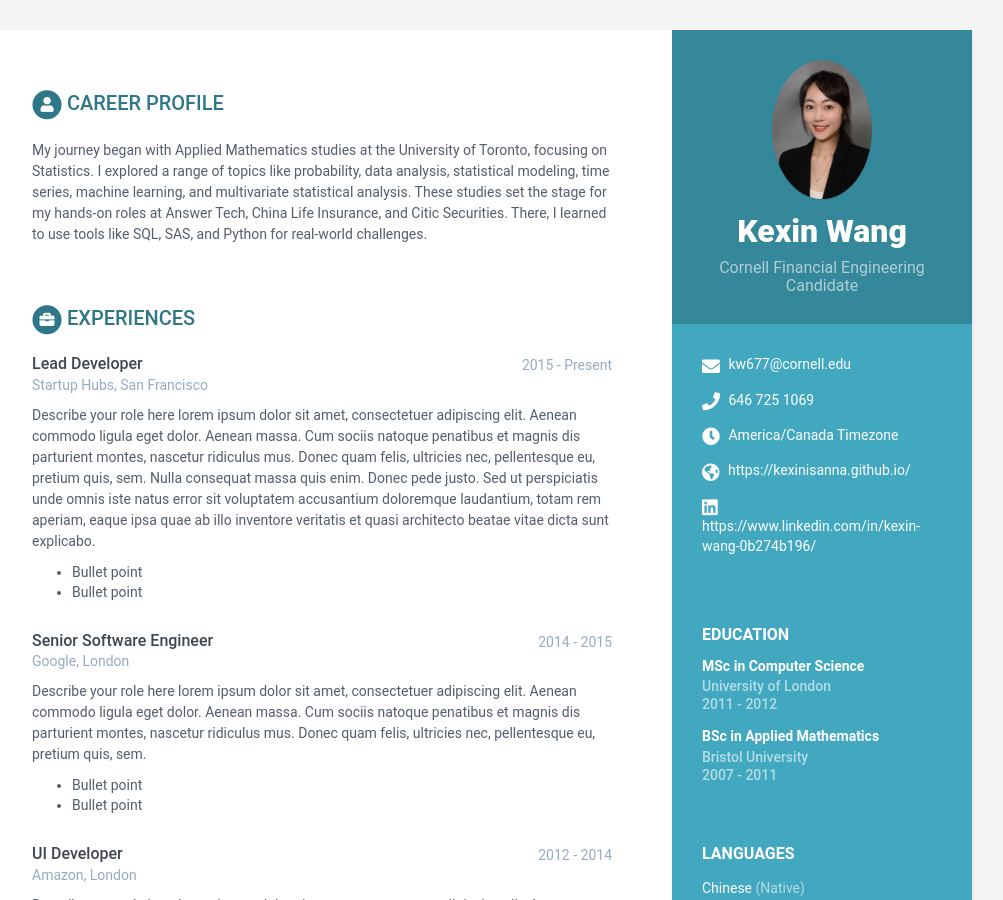
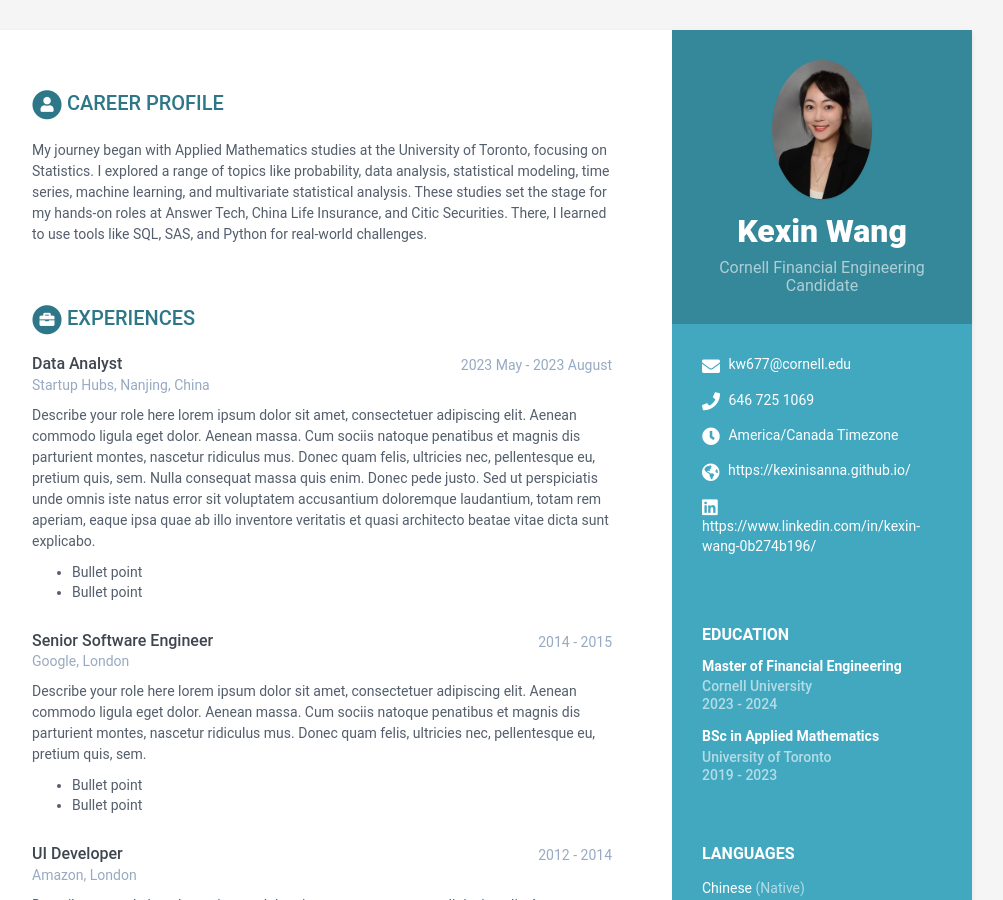
Before and after one commit to KexinisAnna/KexinisAnna.github.io, a Jekyll site: the page built from index.html, in a window 1280 px wide and 900 px high. Shown: the whole window, without its empty margins (168-1171 px from the left). Built offline with Jekyll 4.4.1, drawn with Linux system fonts in a browser that asks for light colours.

Commit message:
Update data.yml

```diff
--- a/_data/data.yml
+++ b/_data/data.yml
@@ -54,9 +54,9 @@ career-profile:
 education:
     title: Education
     info:
-      - degree: MSc in Computer Science
-        university: University of London
-        time: 2011 - 2012
+      - degree: Master of Financial Engineering
+        university: Cornell University
+        time: 2023 - 2024
         details: |
           Describe your study here lorem ipsum dolor sit amet, consectetuer
           adipiscing elit. Aenean commodo ligula eget dolor. Aenean massa. Cum
@@ -66,8 +66,8 @@ education:
             - Bullet point
             - Bullet point
       - degree: BSc in Applied Mathematics
-        university: Bristol University
-        time: 2007 - 2011
+        university: University of Toronto
+        time: 2019 - 2023
         details: |
           Describe your study here lorem ipsum dolor sit amet, consectetuer
           adipiscing elit. Aenean commodo ligula eget dolor. Aenean massa. Cum
@@ -80,9 +80,9 @@ education:
 experiences:
     title: Experiences
     info:
-      - role: Lead Developer
-        time: 2015 - Present
-        company: Startup Hubs, San Francisco
+      - role: Data Analyst
+        time: 2023 May - 2023 August
+        company: Startup Hubs, Nanjing, China
         details: |
           Describe your role here lorem ipsum dolor sit amet, consectetuer
           adipiscing elit. Aenean commodo ligula eget dolor. Aenean massa.
```
